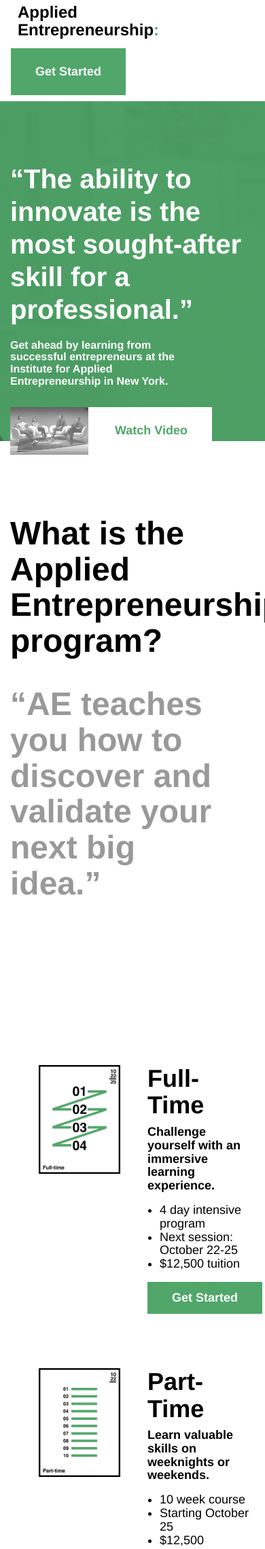
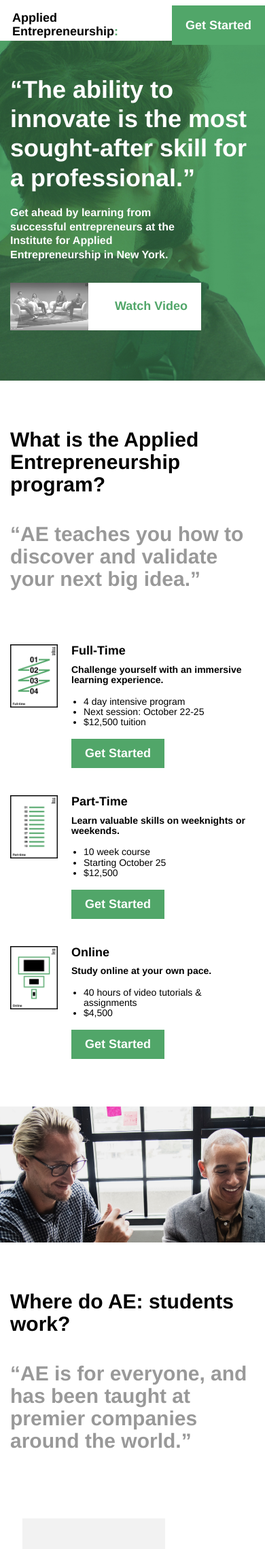
Before and after one commit to AlexanderPease/ae-flask, a Flask app: page / in a window 390 px wide; the page is wider, and only the part inside the window is pictured. Shown: the top 2279 px of that part at 68% size. Run offline with Flask 2, Linux system fonts and the light colour scheme; some libraries are stand-ins or nearby versions.

Commit message:
WIP mobile styles

```diff
--- a/app/static/css/styles.css
+++ b/app/static/css/styles.css
@@ -7,15 +7,27 @@
   font-family: Helvetica;
   font-weight: 700;
   color: #000000; }
+  @media (max-width: 767px) {
+    h1, h2, h3, p, span, .btn, label {
+      word-wrap: break-word; } }
 
 h1 {
   size: 60px; }
+  @media (max-width: 767px) {
+    h1 {
+      size: 36px; } }
 
 h2 {
   size: 36px; }
+  @media (max-width: 767px) {
+    h2 {
+      size: 24px; } }
 
 h3 {
   size: 24px; }
+  @media (max-width: 767px) {
+    h3 {
+      size: 18px; } }
 
 p {
   size: 14px; }
@@ -35,6 +47,9 @@
   font-size: 18px;
   font-weight: 700;
   padding: 10px 36px; }
+  @media (max-width: 767px) {
+    .btn {
+      padding: 8px 20px; } }
   .btn:focus {
     box-shadow: none;
     border: none; }
@@ -76,17 +91,31 @@
 .section-qa {
   margin-top: 80px;
   margin-bottom: 60px; }
+  @media (max-width: 767px) {
+    .section-qa {
+      margin-top: 40px;
+      margin-bottom: 30px; } }
   .section-qa .qa-left {
-    margin-right: 42px;
     position: sticky;
     top: 70px;
     padding-top: 30px; }
+    @media (min-width: 768px) {
+      .section-qa .qa-left {
+        margin-right: 42px; } }
   .section-qa .qa-right {
-    margin-left: 42px;
     margin-top: 200px; }
+    @media (min-width: 768px) {
+      .section-qa .qa-right {
+        margin-left: 42px; } }
+    @media (max-width: 767px) {
+      .section-qa .qa-right {
+        margin-top: 40px; } }
   .section-qa .question, .section-qa .answer {
     font-size: 48px;
     margin-bottom: 40px; }
+    @media (max-width: 767px) {
+      .section-qa .question, .section-qa .answer {
+        font-size: 30px; } }
   .section-qa .answer {
     color: #999999; }
 
@@ -94,20 +123,35 @@
   height: 400px;
   background-size: auto 100%;
   background-repeat: no-repeat; }
+  @media (max-width: 767px) {
+    .section-break {
+      height: 200px; } }
 
 .navbar {
   background-color: #FFFFFF;
   padding-top: 0;
   padding-bottom: 0;
-  border-bottom: 1px solid #F2F2F2; }
+  border-bottom: 1px solid #F2F2F2;
+  height: 70px; }
+  @media (max-width: 767px) {
+    .navbar {
+      height: 60px; } }
   .navbar .navbar-brand {
     font-size: 24px;
     color: #000000;
     font-weight: 700;
     margin-left: 10px; }
+    @media (max-width: 767px) {
+      .navbar .navbar-brand {
+        margin-left: 2px;
+        font-size: 18px; } }
   .navbar .btn-primary {
     padding-top: 21px;
     padding-bottom: 21px; }
+    @media (max-width: 767px) {
+      .navbar .btn-primary {
+        padding-top: 16px;
+        padding-bottom: 15px; } }
   .navbar .btn-right {
     margin-right: -16px; }
 
@@ -147,14 +191,22 @@
   background-position: 50% 100%;
   background-color: #51A669;
   height: 500px; }
+  @media (max-width: 767px) {
+    .index-page .hero {
+      background-position: 15% 0%; } }
 
 .index-page h1.hero-title {
   margin-top: 90px;
   margin-bottom: 20px;
   color: #FFFFFF; }
+  @media (max-width: 767px) {
+    .index-page h1.hero-title {
+      font-size: 36px;
+      margin-top: 50px; } }
 
 .index-page .hero-subtitle {
   size: 18px;
+  line-height: 1.3em;
   color: #FFFFFF;
   display: block;
   margin-right: 80px;
@@ -184,23 +236,35 @@
 
 .index-page .poster {
   margin-bottom: 80px; }
+  @media (max-width: 767px) {
+    .index-page .poster {
+      margin-bottom: 40px; } }
 
 .index-page .poster-image {
-  width: 120px;
+  width: 70px;
   position: absolute; }
 
 .index-page .poster-text {
-  margin-left: 160px; }
+  margin-left: 90px; }
 
 .index-page .poster-text > ul {
   font-size: 18px; }
+  @media (max-width: 767px) {
+    .index-page .poster-text > ul {
+      font-size: 14px; } }
 
 .index-page .poster-title {
   font-size: 36px; }
+  @media (max-width: 767px) {
+    .index-page .poster-title {
+      font-size: 18px; } }
 
 .index-page .poster-subtitle {
   font-size: 18px;
   margin-top: 10px; }
+  @media (max-width: 767px) {
+    .index-page .poster-subtitle {
+      font-size: 14px; } }
 
 .index-page .poster-mini {
   margin-bottom: 60px; }
@@ -217,6 +281,9 @@
 .index-page .divider-1 {
   background-image: url("../img/divider_001_@2x.jpg");
   background-position: 50% 100%; }
+  @media (max-width: 767px) {
+    .index-page .divider-1 {
+      background-position-x: 45%; } }
 
 .index-page .divider-2 {
   background-image: url("../img/divider_002_@2x.jpg"); }
--- a/app/static/sass/base.scss
+++ b/app/static/sass/base.scss
@@ -9,18 +9,35 @@
     font-family: $font-family;
     font-weight: 700;
     color: $black;
+
+    @media (max-width: $max-width-sm) {
+        word-wrap: break-word;
+    }
 }
 
 h1 {
     size: 60px;
+
+    @media (max-width: $max-width-sm) {
+        size: $title-medium;
+    }
 }
 
 h2 {
     size: $title-medium;
+
+    @media (max-width: $max-width-sm) {
+        size: $title-small;
+    }
+
 }
 
 h3 {
     size: $title-small;
+
+    @media (max-width: $max-width-sm) {
+        size: $text-large;
+    }
 }
 
 p {
@@ -47,6 +64,10 @@
     font-size: $text-large;
     font-weight: 700;
     padding: 10px 36px;
+
+    @media (max-width: $max-width-sm) {
+        padding: 8px 20px;
+    }
 
     &:focus {
         box-shadow: none;
@@ -110,23 +131,42 @@
     margin-top: 80px;
     margin-bottom: 60px;
 
+    @media (max-width: $max-width-sm) {
+        margin-top: 40px;
+        margin-bottom: 30px;
+    }
+
 
     $col-margin: 42px;
     .qa-left {
-        margin-right: $col-margin;
         position: sticky;
         top: 70px; // Ugly, height of navbar
         padding-top: 30px;
+
+        @media (min-width: $min-width-sm) {
+            margin-right: $col-margin;
+        }
     }
 
     .qa-right {
-        margin-left: $col-margin;
         margin-top: 200px;
+
+        @media (min-width: $min-width-sm) {
+            margin-left: $col-margin;
+        }
+
+        @media (max-width: $max-width-sm) {
+            margin-top: 40px;
+        }
     }
 
     .question, .answer {
         font-size: $title-large;
         margin-bottom: 40px;
+
+        @media (max-width: $max-width-sm) {
+            font-size: $title-mobile;
+        }
     }
 
     .answer {
@@ -138,4 +178,9 @@
     height: 400px;
     background-size: auto 100%;
     background-repeat: no-repeat;
+
+    @media (max-width: $max-width-sm) {
+        height: 200px;
+    }
+
 }
--- a/app/static/sass/index.scss
+++ b/app/static/sass/index.scss
@@ -7,16 +7,26 @@
         background-position: 50% 100%;
         background-color: $green;
         height: 500px;
+
+        @media (max-width: $max-width-sm) {
+            background-position: 15% 0%;
+        }
     }
 
     h1.hero-title {
         margin-top: 90px;
         margin-bottom: 20px;
         color: $white;
+
+        @media (max-width: $max-width-sm) {
+            font-size: $title-medium;
+            margin-top: 50px;
+        }
     }
 
     .hero-subtitle {
-        size: 18px;
+        size: $text-large;
+        line-height: 1.3em;
         color: $white;
         display: block;
         margin-right: 80px;
@@ -53,29 +63,50 @@
     // Posters
     .poster {
         margin-bottom: 80px;
+
+        @media (max-width: $max-width-sm) {
+            margin-bottom: 40px;
+        }
     }
 
     $image-width: 120px;
+    $image-margin: 40px;
+    @media (max-width: $max-width-sm) {
+        $image-width: 70px;
+        $image-margin: 20px;
+    }
     .poster-image {
         width: $image-width;
         position: absolute;
     }
 
     .poster-text {
-        margin-left: $image-width + 40px;
+        margin-left: $image-width + $image-margin;
     }
 
     .poster-text>ul {
         font-size: $text-large;
+
+        @media (max-width: $max-width-sm) {
+            font-size: $text;
+        }
     }
 
     .poster-title {
         font-size: $title-medium;
+
+        @media (max-width: $max-width-sm) {
+            font-size: $text-large;
+        }
     }
 
     .poster-subtitle {
         font-size: $text-large;
         margin-top: 10px;
+
+        @media (max-width: $max-width-sm) {
+            font-size: $text;
+        }
     }
 
     // Mini Posters
@@ -98,6 +129,10 @@
     .divider-1 {
         background-image: url($img_path + 'divider_001_@2x.jpg');
         background-position: 50% 100%;
+
+        @media (max-width: $max-width-sm) {
+            background-position-x: 45%;
+        }
     }
 
     .divider-2 {
@@ -209,7 +244,6 @@
     }
 
     // Quotes
-
     .section-quote {
         background-size: cover;
 
--- a/app/static/sass/navbar.scss
+++ b/app/static/sass/navbar.scss
@@ -3,17 +3,32 @@
     padding-top: 0;
     padding-bottom: 0;
     border-bottom: 1px solid $light-gray;
+    height: 70px;
+
+     @media (max-width: $max-width-sm) {
+            height: 60px;
+        }
 
     .navbar-brand {
         font-size: $title-small;
         color: $black;
         font-weight: 700;
         margin-left: 10px;
+
+        @media (max-width: $max-width-sm) {
+            margin-left: 2px;
+            font-size: $text-large;
+        }
     }
 
     .btn-primary {
         padding-top: 21px;
         padding-bottom: 21px;
+
+        @media (max-width: $max-width-sm) {
+            padding-top: 16px;
+            padding-bottom: 15px;
+        }
     }
 
     .btn-right {
--- a/app/static/sass/variables.scss
+++ b/app/static/sass/variables.scss
@@ -13,7 +13,22 @@
 $font-family: Helvetica;
 $title-large: 48px;
 $title-medium: 36px;
+$title-mobile: 30px;
 $title-small: 24px;
 $text-large: 18px;
 $text: 14px;
 $text-small: 11px;
+
+// Layout
+$width-sm: 768px;
+$width-md: 992px;
+$width-lg: 1200px;
+
+$max-width-sm: $width-sm - 1;
+$min-width-sm: $width-sm; // alias
+
+$max-width-md: $width-md - 1;
+$min-width-md: $width-md; // alias
+
+$max-width-lg: $width-lg - 1;
+$min-width-lg: $width-lg; // alias
```
